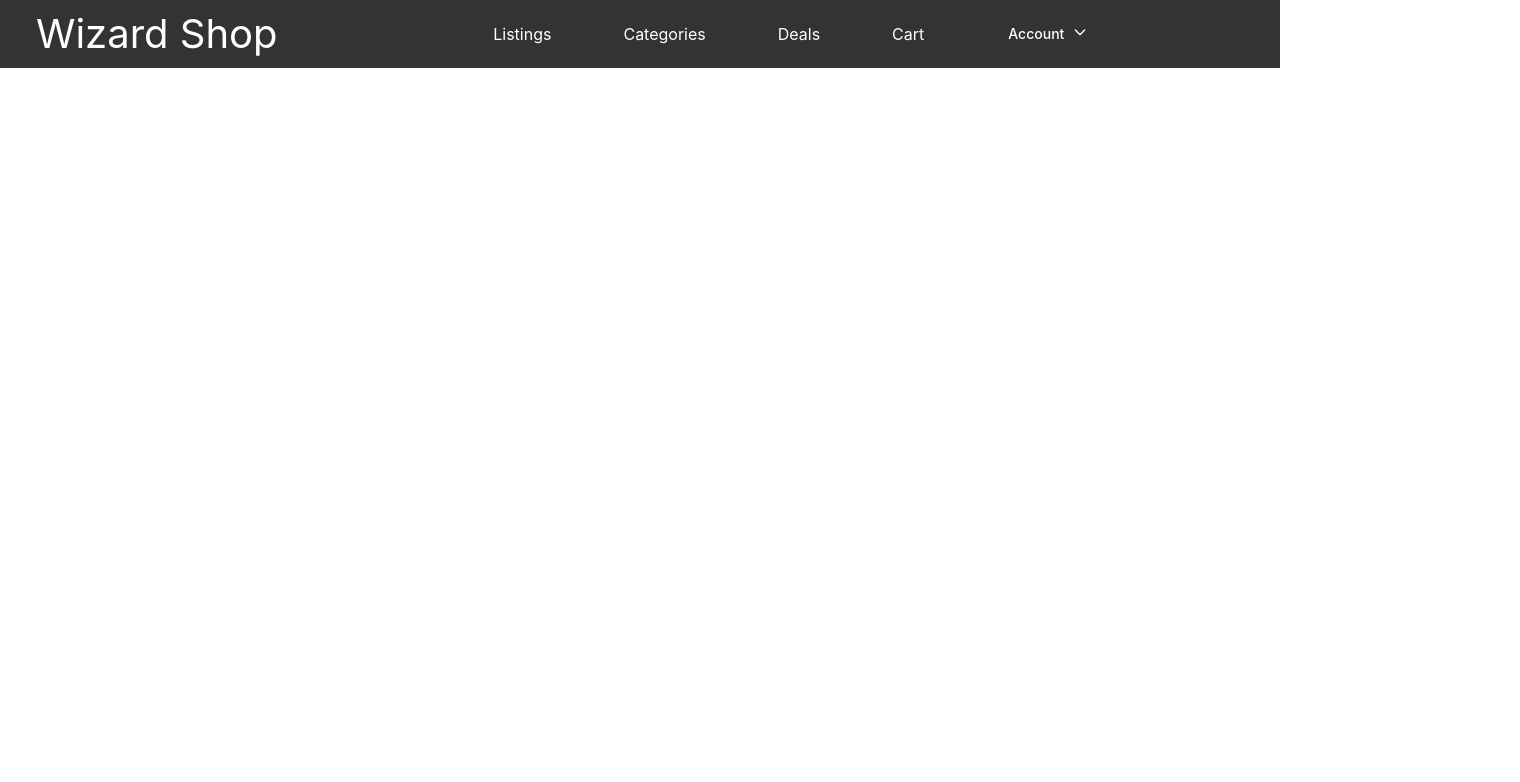
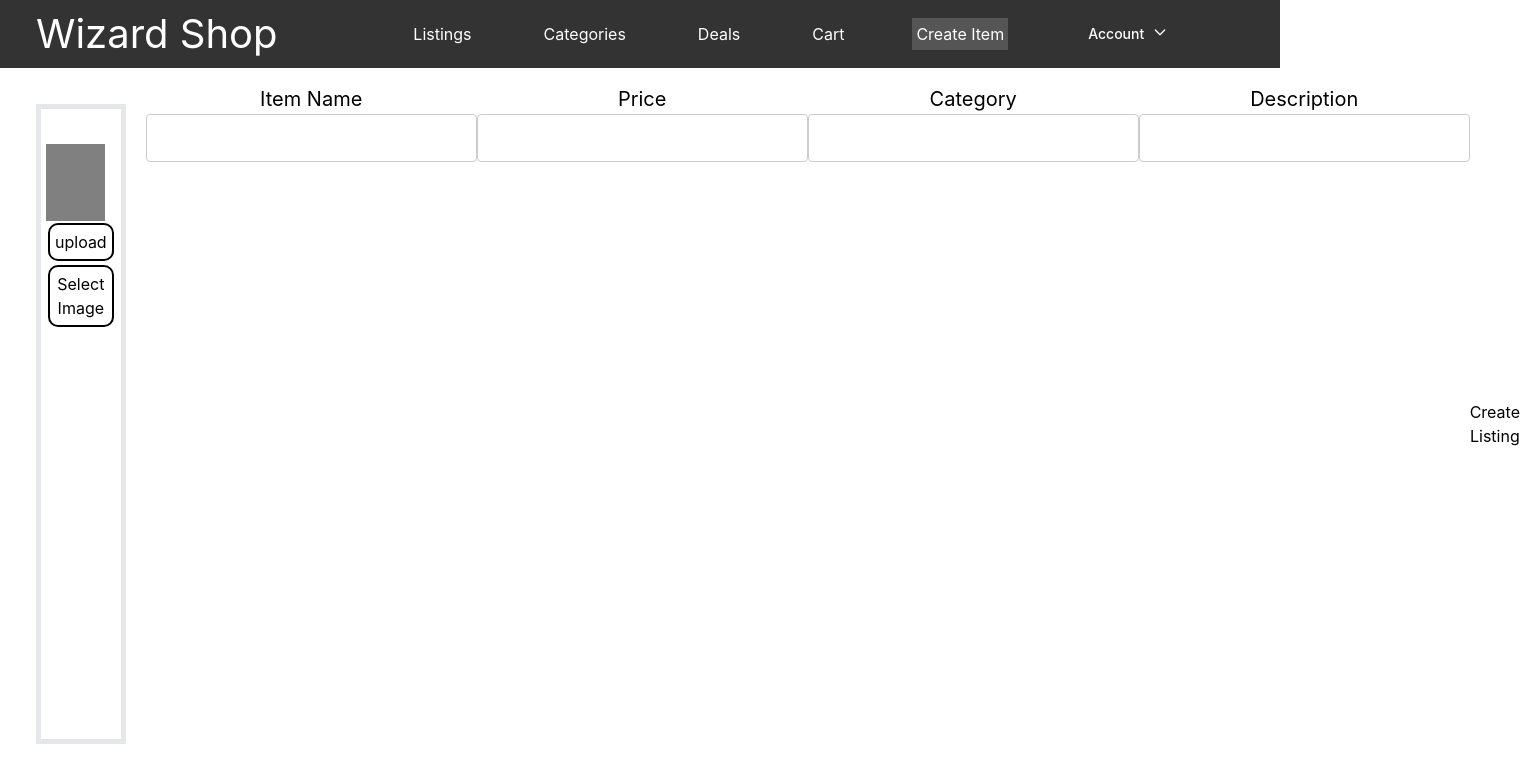
Before and after one commit to KMalveaux/GeneralCatalog, a React (Create React App) app: page /ListingCreation in a window 1280 px wide. Shown: the top 782 px of the page, 1520 px wide, since content can reach past the window. Built offline with nearby package versions, Linux system fonts and the light colour scheme.

Commit message:
Added listing creation page

```diff
--- a/src/App.js
+++ b/src/App.js
@@ -10,6 +10,7 @@ import Homepage from './components/pages/Homepage';
 import Listings from './components/pages/Listings';
 import Login from './components/pages/Login';
 import Signup from './components/pages/Signup';
+import ListingCreation from './components/pages/ListingCreation';
 import { Route, Routes } from 'react-router-dom';
 
 function App() {
@@ -26,6 +27,7 @@ function App() {
           <Route path='/Categories' element={<Categories />} />
           <Route path='/Login' element={<Login />} />
           <Route path='/Signup' element={<Signup />} />
+          <Route path='/ListingCreation' element={<ListingCreation />} />
         </Routes>
       </div>
     </>
--- a/src/components/Navbar.js
+++ b/src/components/Navbar.js
@@ -14,6 +14,8 @@ export default function Navbar() {
                 <CustomLink to="/Categories">Categories</CustomLink>
                 <CustomLink to="/Deals">Deals</CustomLink>
                 <CustomLink to="/Cart">Cart</CustomLink>
+                <CustomLink to="/ListingCreation">Create Item</CustomLink>
+
                 <li>
                     <div className="relative">
                         <FlyoutMenu />
--- /dev/null
+++ b/src/components/elements/TextInput.js
@@ -0,0 +1,24 @@
+import React, { useState, forwardRef, useImperativeHandle } from "react";
+
+const TextInput = forwardRef((props, ref) => {
+  const [text, setText] = useState('');
+
+  const handleTextChange = (event) => {
+    setText(event.target.value);
+  }
+
+  useImperativeHandle(ref, () => ({
+    getText: () => {
+      return text;
+    }
+  }));
+
+  return (
+    <label style={{fontSize: 20}}>
+      {props.label}
+      <input type="text" onChange={handleTextChange} />
+    </label>
+  );
+});
+
+export default TextInput;
--- /dev/null
+++ b/src/components/pages/ListingCreation.js
@@ -0,0 +1,64 @@
+import React, { useState, useRef } from "react";
+import "../../css/ListingCreation.css";
+import TextInput from "../elements/TextInput";
+
+function ListingCreation() {
+  const [selectedFile, setSelectedFile] = useState(null);
+
+  const fileInput = useRef(null);
+  const itemNameInputRef = useRef(null);
+  const itemPriceInputRef = useRef(null);
+  const itemCategoryInputRef = useRef(null);
+  const itemDescriptionInputRef = useRef(null);
+
+  const handleFileSelect = (event) => {
+    setSelectedFile(event.target.files[0]);
+  };
+
+  const handleCreateListing = () =>{
+    const itemName = itemNameInputRef.current.getText();
+    const itemPrice = itemPriceInputRef.current.getText();
+    const itemCategory = itemCategoryInputRef.current.getText();
+    const itemDescription = itemDescriptionInputRef.current.getText();
+
+    console.log("Input Name: ", itemName, "; Price: ", itemPrice,
+    "; Item Category: ", itemCategory, "; Item Description: ", itemDescription);
+  }
+
+
+  const handleClick = () => {
+    fileInput.current.click();
+  };
+
+  return (
+    <div style={{ display: "flex", flexDirection: "row" }}>
+      <div className="PictureSection">
+        <div style={{ marginTop: "20px" }}>
+
+        {selectedFile ? (
+        <img src={URL.createObjectURL(selectedFile)} alt="Selected file" onError={(e) => {e.target.onerror = null; e.target.src="";}}/>
+      ) : (
+        <div className="PicturePlaceholder" />
+      )}
+          <button className="submitPicture">upload</button>
+          <button className="submitPicture" onClick={handleClick}>Select Image</button>
+          <input
+            type="file"
+            ref={fileInput}
+            style={{ display: "none" }}
+            onChange={handleFileSelect}
+          />
+        </div>
+      </div>
+      <div style={{display: "flex", flexDirection: "row" }}>
+      <TextInput label="Item Name " ref={itemNameInputRef}/>
+      <TextInput label="Price " ref={itemPriceInputRef}/>
+      <TextInput label="Category " ref={itemCategoryInputRef}/>
+      <TextInput label="Description " ref={itemDescriptionInputRef}/>
+      <button onClick={handleCreateListing}>Create Listing</button>
+      </div>
+    </div>
+  );
+}
+
+export default ListingCreation;
--- /dev/null
+++ b/src/css/ListingCreation.css
@@ -0,0 +1,35 @@
+.PictureSection{
+    margin: 20px;
+    width: 30%;
+    height: 80vh;
+    border-style: solid;
+    border-width: 5px;
+    display: flex;
+    flex-direction: column;
+    align-items: center;
+    padding: 5px;
+}
+
+.PicturePlaceholder{
+    width: 85%;
+    height: 65%;
+    margin-top: 10px;
+    background-color: gray;
+}
+
+.submitPicture{
+    padding: 5px;
+    margin: 2px;
+    border-color: black;
+    border-radius: 10px;
+    border-style: solid;
+    border-width: 2px;
+}
+
+input[type="text"] {
+    padding: 8px;
+    border: 1px solid #ccc;
+    border-radius: 4px;
+    box-sizing: border-box;
+    overflow: hidden;
+  }
```
